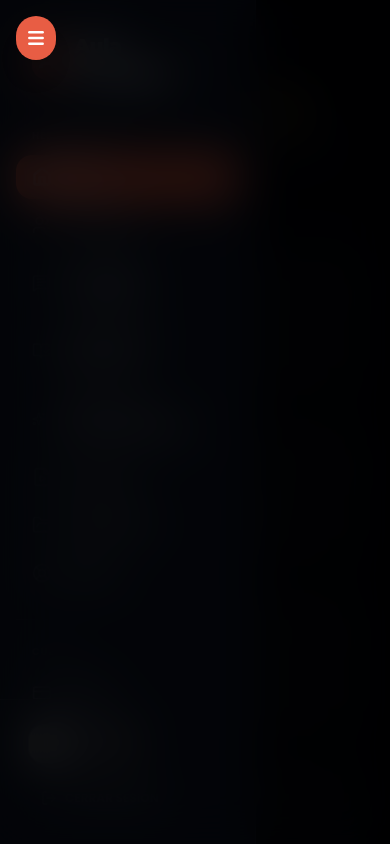
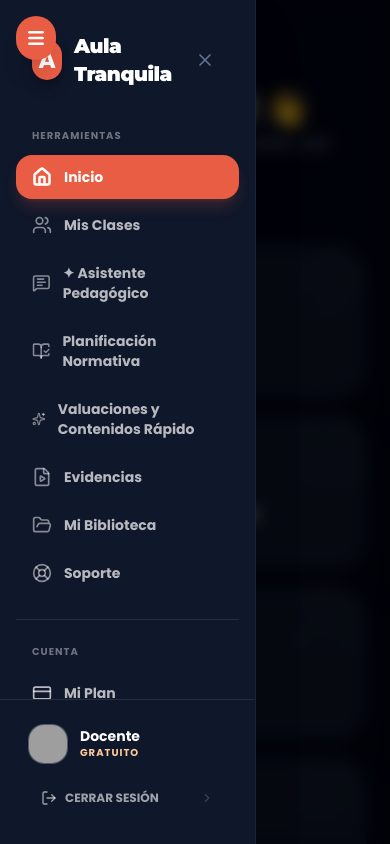
Before and after one commit to arielwin85-dotcom/aula-tranquila, a Next.js app: page / in a window 390 px wide. Both pictures are taken after a click on the button "Abrir menú". Shown: the top 844 px of the page. Built offline with nearby package versions, Linux system fonts and the light colour scheme; no server answers; the database is empty; grey boxes are pictures that could not be loaded.

Commit message:
UI: fix sidebar z-index and overlay for mobile browsers stability

```diff
--- a/src/components/Sidebar.tsx
+++ b/src/components/Sidebar.tsx
@@ -69,13 +69,13 @@
       {/* Overlay Backdrop (Móvil) */}
       {isOpen && (
         <div
-          className="fixed inset-0 bg-black/60 backdrop-blur-sm z-[45] lg:hidden animate-in fade-in duration-300"
+          className="fixed inset-0 bg-black/60 backdrop-blur-sm z-[999] lg:hidden animate-in fade-in duration-300"
           onClick={onClose}
         />
       )}
 
       <div className={`
-        w-64 bg-brand-navy h-full fixed left-0 top-0 flex flex-col shadow-2xl z-50 border-r border-white/5 transition-transform duration-500
+        w-64 bg-brand-navy h-full fixed left-0 top-0 flex flex-col shadow-2xl z-[1000] border-r border-white/5 transition-transform duration-500
         ${isOpen ? 'translate-x-0' : '-translate-x-full lg:translate-x-0'}
       `}>
         <div className="p-8 flex items-center justify-between">
--- a/src/components/SidebarWrapper.tsx
+++ b/src/components/SidebarWrapper.tsx
@@ -34,14 +34,6 @@
         <Menu size={20} strokeWidth={3} />
       </button>
 
-      {/* Overlay (Solo Móvil cuando está abierto) */}
-      {isMobileMenuOpen && (
-        <div
-          className="lg:hidden fixed inset-0 z-[60] bg-black/80 backdrop-blur-xl animate-in fade-in duration-300"
-          onClick={() => setIsMobileMenuOpen(false)}
-        />
-      )}
-
       <Sidebar isOpen={isMobileMenuOpen} onClose={() => setIsMobileMenuOpen(false)} />
 
       <main className="flex-1 lg:ml-64 relative min-h-screen overflow-y-auto">
```
